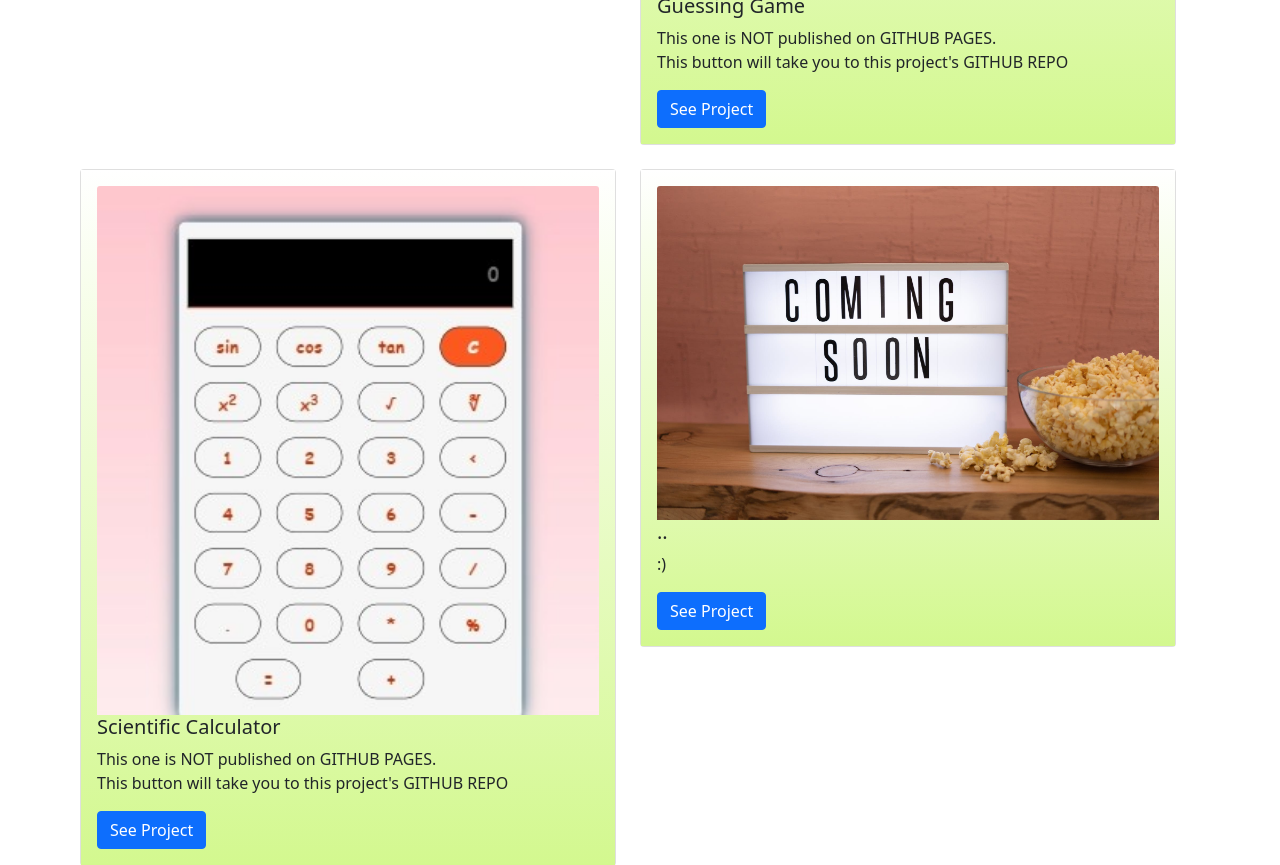
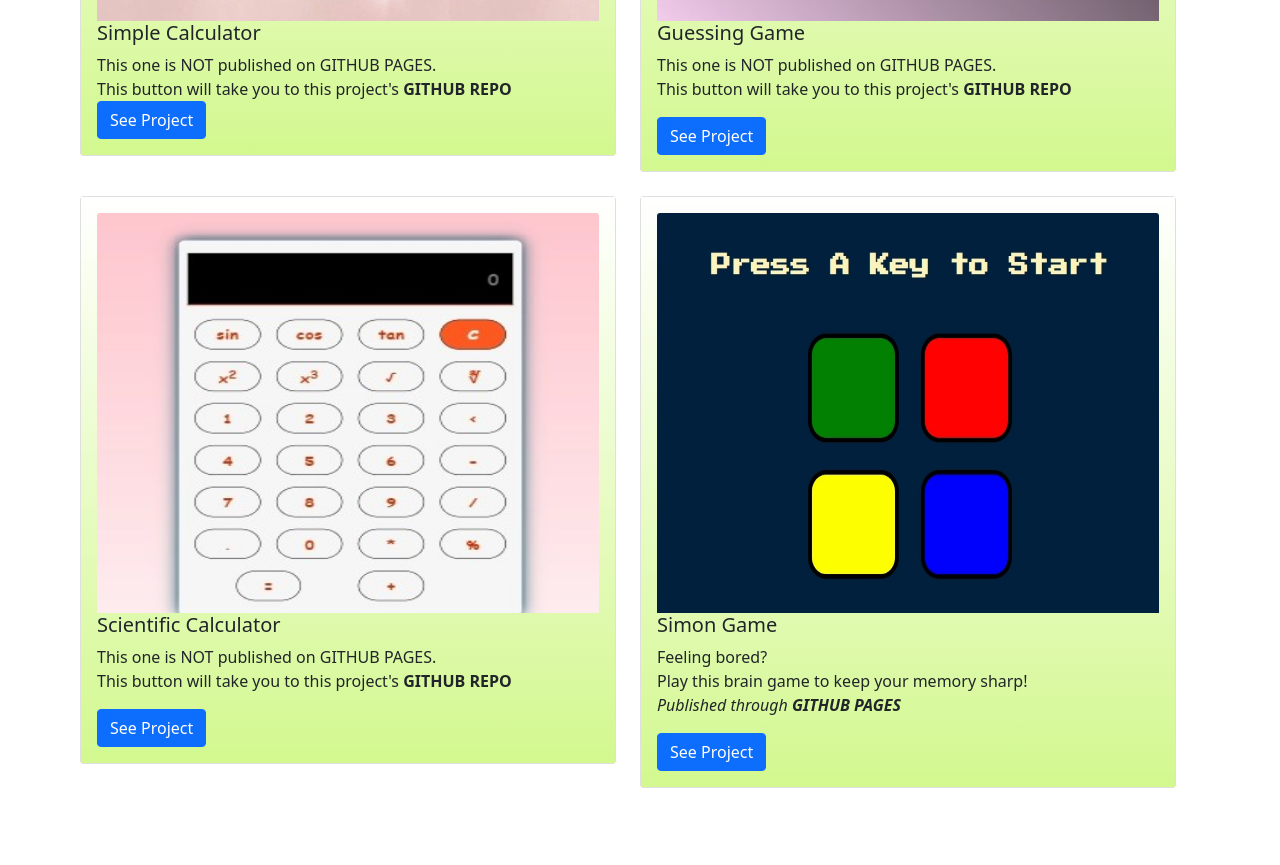
Before and after one commit to Priiyaa/MyPortfolio, a plain HTML site: page project.html in a window 1280 px wide. Shown: the part 3088-3953 px from the top of the page. Drawn offline with nearby package versions, Linux system fonts and the light colour scheme; a web font is replaced by a local one.

Commit message:
added new project

```diff
--- a/project.html
+++ b/project.html
@@ -78,7 +78,7 @@
               <div class="card-body">
                 <img src="assests\encrypt.jpg" class="card-img-top" alt="...">
                 <h5 class="card-title">Caesar Cipher</h5>
-                <p class="card-text">It encrypts the message by shifting the letters by the number(key) given by the user.<br><i>Published on GITHUB PAGES</i></p>
+                <p class="card-text">It encrypts the message by shifting the letters by the number(key) given by the user.<br><i>Published on<b> GITHUB PAGES</b></i></p>
                 <a href="https://priiyaa.github.io/DAY-4/" class="btn btn-primary">See Project</a>
               </div>
             </div>
@@ -88,7 +88,7 @@
               <div class="card-body">
                 <img src="assests\connect4.jpg" class="card-img-top" alt="...">
                 <h5 class="card-title">Connect Four Game</h5>
-                <p class="card-text">Connect 4 dots and the one who joins the same color dots firsts win!<br><i>Published on GITHUB PAGES</i></p>
+                <p class="card-text">Connect 4 dots and the one who joins the same color dots firsts win!<br><i>Published on<b> GITHUB PAGES</b></i></p>
                 <a href="https://priiyaa.github.io/DAY-5/" class="btn btn-primary">See Project</a>
               </div>
             </div>
@@ -104,7 +104,7 @@
                 <h5 class="card-title">Spark! - its the first step</h5>
                 <p class="card-text">It is a website for selecting resolutions.<br>
                     It displays the roadmap for completing the desired resolution.<br>
-                    Helping people decide and complete their resolutions is the main idea behind this website.<br><i>Published on GITHUB PAGES</i></p>
+                    Helping people decide and complete their resolutions is the main idea behind this website.<br><i>Published on <b>GITHUB PAGES</b></i></p>
                 <a href="https://priiyaa.github.io/spartk-/" class="btn btn-primary">See Project</a>
               </div>
             </div>
@@ -114,7 +114,7 @@
               <div class="card-body">
                 <img src="assests\dice_SS.jpg" class="card-img-top" alt="...">
                 <h5 class="card-title">Dice Game</h5>
-                <p class="card-text"><p>Can not find your dice?<br> <br>No Worries! I gotch you :)<br> <br> Roll the virtual dice to see whose turn is next! <i><p>Published on GITHUB PAGES</i></p>
+                <p class="card-text"><p>Can not find your dice?<br> <br>No Worries! I gotch you :)<br> <br> Roll the virtual dice to see whose turn is next! <i><p>Published on<b> GITHUB PAGES</b></i></p>
                 <a href="https://priiyaa.github.io/Dice-Game/" class="btn btn-primary">See Project</a>
               </div>
             </div>
@@ -129,7 +129,7 @@
                 <img src="assests\calculator.jpg" class="card-img-top" alt="...">
                 <h5 class="card-title">Simple Calculator</h5>
                 <p class="card-text">This one is NOT published on GITHUB PAGES.<br>
-                    This button will take you to this project's GITHUB REPO <br>
+                    This button will take you to this project's <b>GITHUB REPO</b> <br>
 
                 <a href="https://github.com/Priiyaa/calculator" class="btn btn-primary">See Project</a>
               </div>
@@ -141,7 +141,7 @@
                 <img src="assests\Guessing Game.jpg" class="card-img-top" alt="...">
                 <h5 class="card-title">Guessing Game</h5>
                 <p class="card-text">This one is NOT published on GITHUB PAGES.<br>
-                    This button will take you to this project's GITHUB REPO <br></p>
+                    This button will take you to this project's<b> GITHUB REPO</b> <br></p>
                 <a href="https://github.com/Priiyaa/guessing-game" class="btn btn-primary">See Project</a>
               </div>
             </div>
@@ -156,7 +156,7 @@
                   <img src="assests\scientific calculator.jpg" class="card-img-top" alt="...">
                   <h5 class="card-title">Scientific Calculator</h5>
                   <p class="card-text"> This one is NOT published on GITHUB PAGES.<br>
-                    This button will take you to this project's GITHUB REPO <br></p></p>
+                    This button will take you to this project's<b> GITHUB REPO</b> <br></p></p>
                   <a href="https://github.com/Priiyaa/calculator" class="btn btn-primary">See Project</a>
                 </div>
               </div>
@@ -164,10 +164,10 @@
             <div class="col-sm-6">
               <div class="card">
                 <div class="card-body">
-                  <img src="assests\coming soon.jpeg" class="card-img-top" alt="...">
-                  <h5 class="card-title">..</h5>
-                  <p class="card-text">:)</p>
-                  <a href=".." class="btn btn-primary">See Project</a>
+                  <img src="assests\simon game pic.jpg" class="card-img-top" alt="...">
+                  <h5 class="card-title">Simon Game</h5>
+                  <p class="card-text">Feeling bored?<br> Play this brain game to keep your memory sharp!<br> <i>Published through <b>GITHUB PAGES</b></i> </p>
+                  <a href="https://priiyaa.github.io/Simon-Game/" class="btn btn-primary">See Project</a>
                 </div>
               </div>
             </div>
--- a/style.css
+++ b/style.css
@@ -226,7 +226,10 @@ footer{
 
     color: white;
   }
+.card-body img{
 
+    height: 400px;
+}
 
 
 
@@ -336,5 +339,9 @@ margin-left: 30%;
 .Links{
     width: 50%;
 }
+.card-body img{
+
+    height: auto;
+}
 
 }
```
Also changed, not shown: about.html (deleted), assests/simon game pic.jpg (added).
